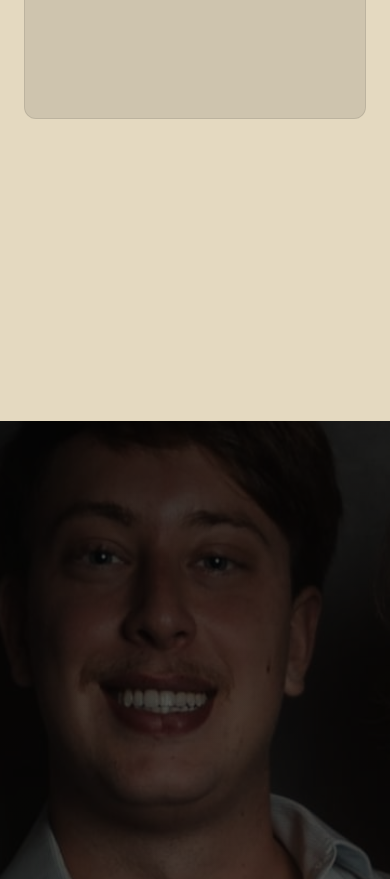
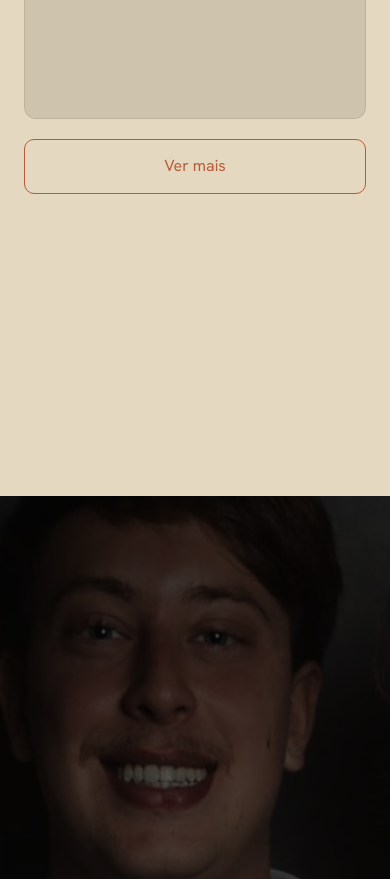
Before and after one commit to VonoxDeveloper/espaco-sorocaba, a Next.js app: page / in a window 390 px wide. Shown: the part 8660-9539 px from the top of the page. Built offline with nearby package versions, Linux system fonts and the light colour scheme.

Commit message:
feat: show only first 6 structure items on mobile with 'Ver mais' button

```diff
--- a/app/components/EstruturaSec.tsx
+++ b/app/components/EstruturaSec.tsx
@@ -80,6 +80,7 @@ const DATA = [
 
 export default function EstruturaSec() {
   const [active, setActive] = useState<number | null>(null);
+  const [showAll, setShowAll] = useState(false);
   const prevActive = useRef<number | null>(null);
   const panelRef = useRef<HTMLDivElement>(null);
   const plusRefs = useRef<(HTMLSpanElement | null)[]>([]);
@@ -166,11 +167,17 @@ export default function EstruturaSec() {
     </div>
   );
 
+  const VISIBLE_MOBILE = 6;
+  const visibleData = DATA.map((item, i) => ({ item, i }));
+
   return (
     <>
       <div className="estrutura-grid" data-stagger>
-        {DATA.map((item, i) => (
-          <div key={item.name} className="estr-grid-row">
+        {visibleData.map(({ item, i }) => (
+          <div
+            key={item.name}
+            className={`estr-grid-row${!showAll && i >= VISIBLE_MOBILE ? " estr-hidden-mobile" : ""}`}
+          >
             <div
               className={`estr-item${active === i ? " active" : ""}`}
               onClick={() => toggle(i)}
@@ -198,6 +205,17 @@ export default function EstruturaSec() {
         ))}
       </div>
 
+      {/* Ver mais / Ver menos — mobile only */}
+      {!showAll && (
+        <button
+          className="estr-ver-mais"
+          onClick={() => setShowAll(true)}
+          aria-label="Ver todos os itens da estrutura"
+        >
+          Ver mais
+        </button>
+      )}
+
       {/* Desktop expanding detail panel */}
       <div
         className="estr-detail-panel"
--- a/app/globals.css
+++ b/app/globals.css
@@ -656,6 +656,43 @@ a {
   overflow: hidden;
   margin-top: 16px;
 }
+/* Mobile: hide items beyond the 6th */
+@media (max-width: 767px) {
+  .estr-hidden-mobile {
+    display: none;
+  }
+
+  .estr-ver-mais {
+    display: flex;
+    align-items: center;
+    justify-content: center;
+    width: 100%;
+    margin-top: 20px;
+    padding: 14px 24px;
+    background: none;
+    border: 1px solid var(--terracotta);
+    border-radius: 10px;
+    color: var(--terracotta);
+    font: 500 14px/1 var(--font-body);
+    cursor: pointer;
+    transition: background 0.2s, color 0.2s;
+  }
+  .estr-ver-mais:hover {
+    background: var(--terracotta);
+    color: #fff;
+  }
+}
+
+/* Desktop: never hide rows or show the button */
+@media (min-width: 768px) {
+  .estr-hidden-mobile {
+    display: block;
+  }
+  .estr-ver-mais {
+    display: none;
+  }
+}
+
 .estr-item {
   background: var(--parchment-deep);
   padding: 28px 24px;
```
